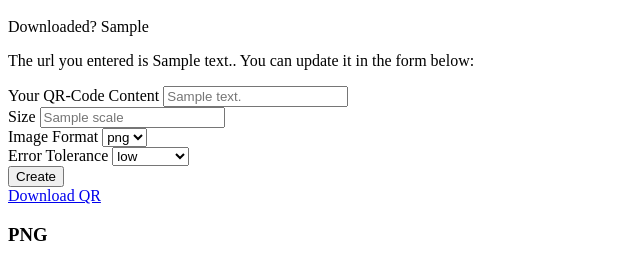
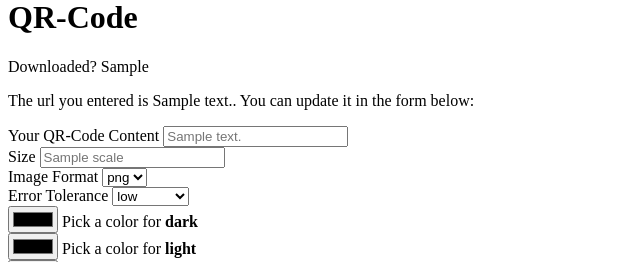
Before and after one commit to dirkkalmbach/ImageQRCodeApp, a Flask app: template project/qrcode/templates/qrcode/basicqr.html in a window 1280 px wide. Shown: the part 120-382 px from the top of the page, without its empty margins (0-640 px from the left). Run offline with Flask 2, Linux system fonts and the light colour scheme; the template is opened without the code that fills it: values that come from a table or form of the project are taken from there, most other values are stand-ins (such as "Sample title", 1, 10 or a date in 2020).

Commit message:
👨‍💻 finish basicqr (works with a few bugs)
These bugs are a few qr-code parameters which are not altering the qr-code (e.g. quiet_zone) and the download of svg does not work (URI encoding issues). I will bugfix this later ...

```diff
--- a/project/qrcode/forms.py
+++ b/project/qrcode/forms.py
@@ -1,5 +1,6 @@
 from flask_wtf import FlaskForm
 from wtforms import StringField, IntegerField, SubmitField, SelectField
+from wtforms.widgets.html5 import ColorInput
 
 class BasicQR(FlaskForm):
     '''
@@ -9,4 +10,20 @@ class BasicQR(FlaskForm):
     size = StringField("Size")
     error = SelectField('Error Tolerance', choices=[('L', 'low'), ('M', 'medium'), ('Q', 'high'), ('H', 'very high')])
     format = SelectField('Image Format', choices=[('png', 'png'), ('svg', 'svg'), ('jpg', 'jpg')])
+    border = IntegerField("Frame Size")
     submit = SubmitField(label='Create')
+
+class ColoursForm(FlaskForm):
+    """Used when editing scoreboard colours"""
+    dark_color = StringField(widget=ColorInput(), label="dark")
+    light_color = StringField(widget=ColorInput(), label="light")
+    data_light = StringField(widget=ColorInput(), label="data light")
+    data_dark = StringField(widget=ColorInput(), label="data dark")
+    quiet_zone = StringField(widget=ColorInput(), label="quiet zone")
+    alignment_light = StringField(widget=ColorInput(), label="alignment_light")
+    alignment_dark = StringField(widget=ColorInput(), label="alignment_dark")
+    finder_light = StringField(widget=ColorInput(), label="outer squares (foreground)")
+    finder_dark = StringField(widget=ColorInput(), label="outer squares (background)")
+    separator = StringField(widget=ColorInput(), label="seperator")
+    version_light = StringField(widget=ColorInput(), label="version_light")
+    version_dark = StringField(widget=ColorInput(), label="version_dark")
--- a/project/qrcode/templates/qrcode/basicqr.html
+++ b/project/qrcode/templates/qrcode/basicqr.html
@@ -1,7 +1,7 @@
 {% extends "base.html" %}
 {% block content %}
 <div>
-  <h1>qrcode/basicqr.html</h1>
+  <h1>qrcode/basicqr.html</h1>{{x}}
 </div>
 {% for mesg in get_flashed_messages() %}
   <h3>{{ mesg }}</h3>
@@ -25,26 +25,48 @@
         {# This hidden_tag is a CSRF security feature. #}
         {{ form.hidden_tag() }}
         <div>{{ form.qr_content.label }} {{ form.qr_content(class='some-css-class', placeholder=qr_content) }}</div>
-        <div></div>{{ form.size.label }} {{ form.size(class='some-css-class', placeholder=scale) }}</div>
-        <div></div>{{ form.format.label }} {{ form.format(class='some-css-class', placeholder=format) }}</div>
-        <div></div>{{ form.error.label }} {{ form.error(class='some-css-class', placeholder=error) }}</div>
+        <div>{{ form.size.label }} {{ form.size(class='some-css-class', placeholder=scale) }}</div>
+        <div>{{ form.format.label }} {{ form.format(class='some-css-class', placeholder=format) }}</div>
+        <div>{{ form.error.label }} {{ form.error(class='some-css-class', placeholder=error) }}</div>
+        <div>{{ form2.dark_color(class='some-css-class', placeholder=dark) }}  Pick a color for <strong>{{ form2.dark_color.label }}</strong> </div>
+        <div>{{ form2.light_color(class='some-css-class', placeholder=light) }}  Pick a color for <strong>{{ form2.light_color.label }}</strong> </div>
+        <div>{{ form2.data_light(class='some-css-class', placeholder=data_light) }}  Pick a color for <strong>{{ form2.data_light.label }}</strong> </div>
+        <div>{{ form2.data_dark(class='some-css-class', placeholder=data_dark) }}  Pick a color for <strong>{{ form2.data_dark.label }}</strong> </div>
+        <!-- <div>{{ form2.quiet_zone(class='some-css-class', placeholder=quiet_zone) }}  Pick a color for <strong>{{ form2.quiet_zone.label }}</strong> </div> -->
+        <!-- <div>{{ form.border.label }} {{ form.border(class='some-css-class', placeholder=border) }}</div> -->
+        <!-- <div>{{ form2.alignment_light(class='some-css-class', placeholder=alignment_light) }}  Pick a color for <strong>{{ form2.alignment_light.label }}</strong> </div> -->
+        <!-- <div>{{ form2.alignment_dark(class='some-css-class', placeholder=alignment_dark) }}  Pick a color for <strong>{{ form2.alignment_dark.label }}</strong> </div> -->
+        <div>{{ form2.finder_light(class='some-css-class', placeholder=finder_light) }}  Pick a color for <strong>{{ form2.finder_light.label }}</strong> </div>
+        <div>{{ form2.finder_dark(class='some-css-class', placeholder=finder_dark) }}  Pick a color for <strong>{{ form2.finder_dark.label }}</strong> </div>
+        <div>{{ form2.separator(class='some-css-class', placeholder=separator) }}  Pick a color for <strong>{{ form2.separator.label }}</strong> </div>
+        <div>{{ form2.version_dark(class='some-css-class', placeholder=version_dark) }}  Pick a color for <strong>{{ form2.version_dark.label }}</strong> </div>
+        <div>{{ form2.version_light(class='some-css-class', placeholder=version_light) }}  Pick a color for <strong>{{ form2.version_light.label }}</strong> </div>
+
+
+
         <div>{{ form.submit() }}</div>
     </form>
+    <div>Dark Color: {{dark}}</div>
+
+
 
     <a href="{{ url_for('qrcode.download_qr') }}">Download QR</a>
 
 
 
-
+{%if format=="png"%}
 <h3>PNG</h3>
 <img src="{{ qrcode.png_data_uri(
               data_light=data_light, data_dark=data_dark,
               dark=dark, light=light, alignment_dark=alignment_dark, alignment_light=alignment_light,
-              finder_light=finder_light, version_dark=version_dark, version_light=version_light,
+              finder_light=finder_light, finder_dark=finder_dark,
+              version_dark=version_dark, version_light=version_light,
               quiet_zone=quiet_zone,
               separator=separator,
               border=border,
               scale=scale) }}"><br>
+
+{%elif format=="svg"%}
 <h3>SVG</h3>
 <img src="{{ qrcode.svg_data_uri(data_light=data_light, data_dark=data_dark,
   dark=dark, light=light, alignment_dark=alignment_dark, alignment_light=alignment_light,
@@ -53,8 +75,8 @@
   separator=separator,
   border=border,
   scale=scale) }}">
-<div>Content: {{qr_content}}</div>
-<div>Size: {{scale}}</div>
+{% endif %}
+
 
 <hr>
 <h3>Embedded SVG</h3>
@@ -68,4 +90,27 @@
         scale=scale
         ) | safe }}</div>
 
+
+<h2>Your chosen parameters:</h2>
+<ul>
+  <li>Content: {{qr_content}}</li>
+  <li>Format: {{format}}</li>
+  <li>Scale: {{scale}}</li>
+  <li>data_light: {{data_light}}</li>
+  <li>data_dark: {{data_dark}}</li>
+  <li>dark: {{dark}}</li>
+  <li>light: {{light}}</li>
+  <li>alignment_dark: {{alignment_dark}}</li>
+  <li>alignment_light: {{alignment_light}}</li>
+  <li>finder_light: {{finder_light}}</li>
+  <li>finder_dark: {{finder_dark}}</li>
+  <li>separator: {{separator}}</li>
+  <li>version_dark: {{version_dark}}</li>
+  <li>version_light: {{version_light}}</li>
+  <li>quiet_zone: {{quiet_zone}}</li>
+  <li>border: {{border}}</li>
+
+</ul>
+
+
 {% endblock %}
```
Also changed, not shown: project/qrcode/views.py (+89 -34 lines), README.md.
